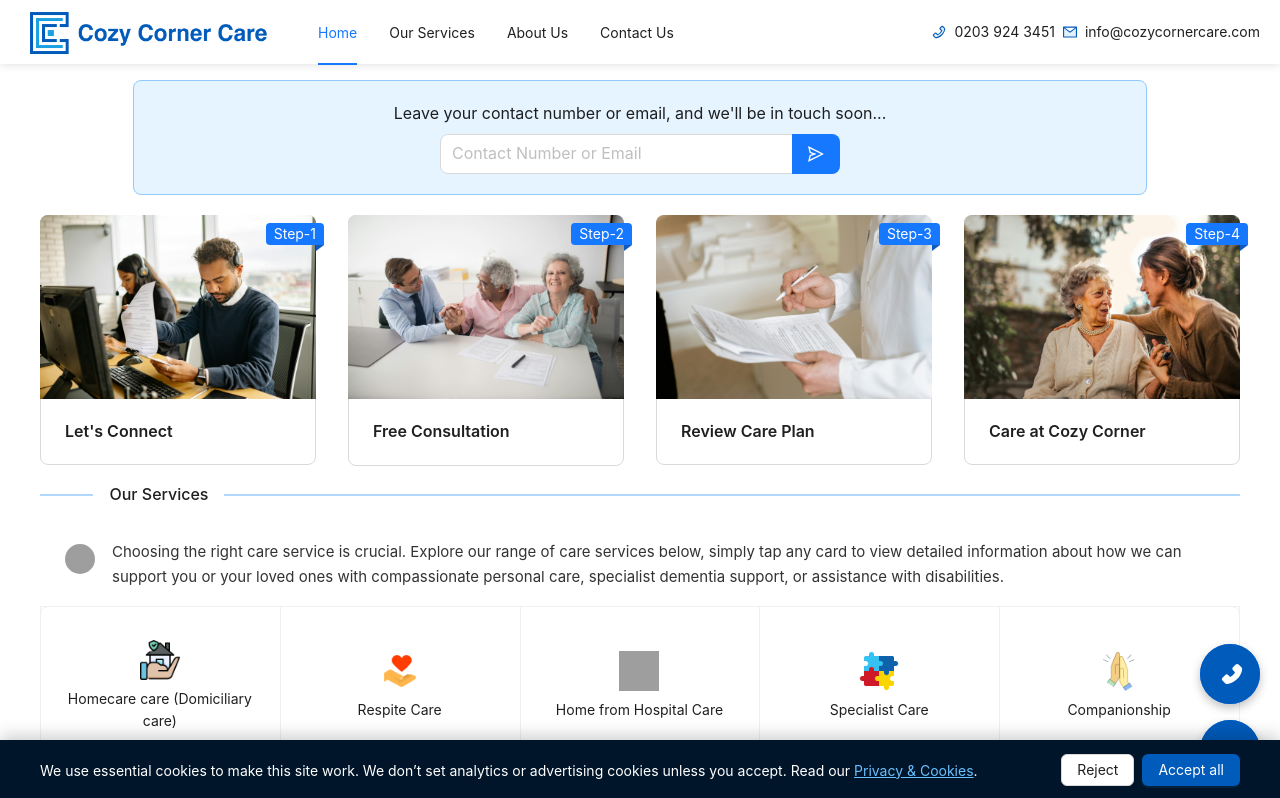
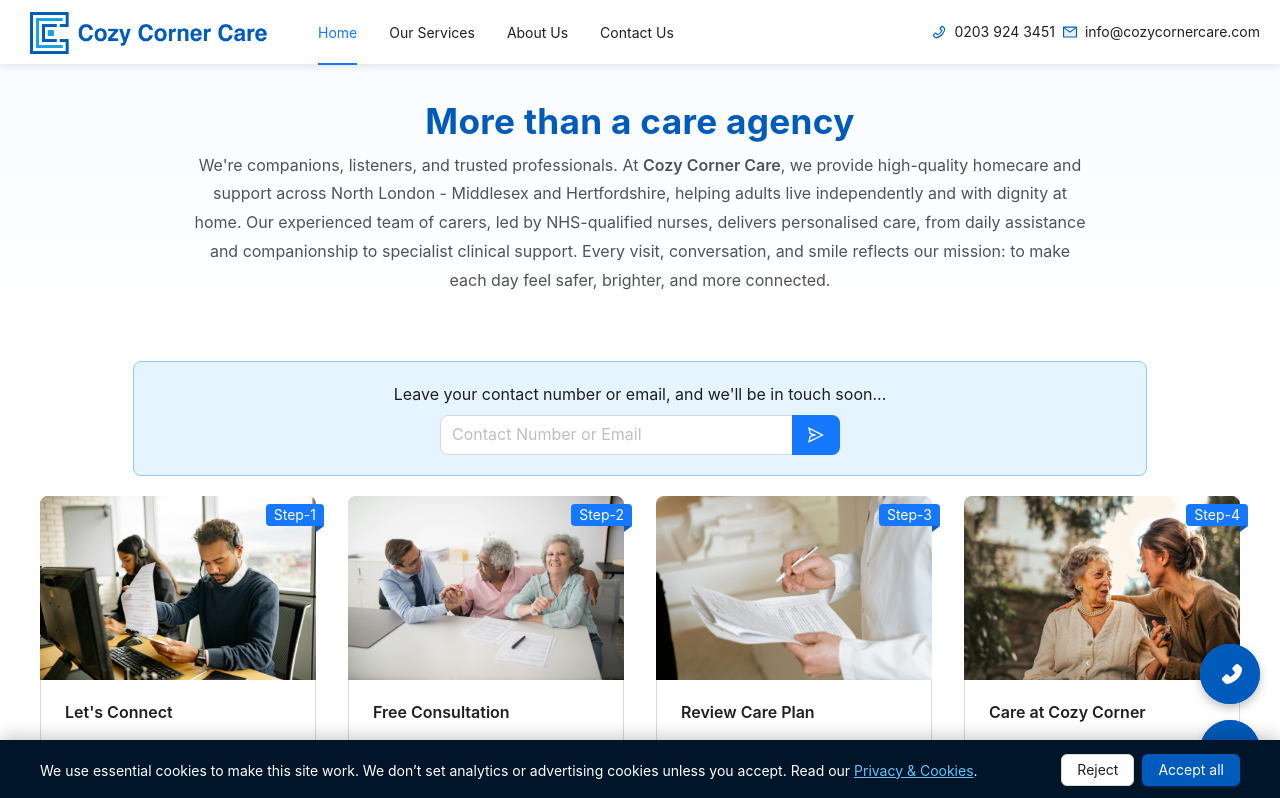
Before and after one commit to PyiHtun/ccc-v2, a React (Vite) app: page / in a window 1280 px wide. Shown: the top 798 px of the page. Built offline with nearby package versions, Linux system fonts and the light colour scheme; grey boxes are pictures that could not be loaded; what antd-style would draw is missing.

Commit message:
header text

```diff
--- a/src/App.css
+++ b/src/App.css
@@ -76,7 +76,65 @@
     width: 100%;
     background: #ffffff;
   }
+
+  .hero-wrap { padding: 40px 12px 24px; }
+  .hero-subtitle { font-size: 15px; }
+  .hero-cta { padding: 12px; }
 }
+
+
+/* Hero */
+.hero-wrap {
+  background: linear-gradient(180deg, #f8fbff 0%, #ffffff 100%);
+  padding-top: 40px;
+  padding-bottom: 30px;
+}
+
+.hero-inner {
+  max-width: 1100px;
+  margin: 0 auto;
+  text-align: center;
+}
+
+.hero-title {
+  margin-bottom: 8px !important;
+  font-weight: 700 !important;        /* slightly lighter */
+  color: #015BBB !important;          /* brand blue */
+  letter-spacing: 0.3px;
+  font-size: 2.2rem !important;       /* smaller, more balanced */
+  text-shadow: 0 1px 2px rgba(0, 0, 0, 0.05); /* subtle polish */
+}
+
+.hero-subtitle {
+  margin: 0 auto 24px;
+  max-width: 900px;
+  color: rgba(0,0,0,0.68) !important;
+  line-height: 1.8;
+  font-size: 16px;
+}
+
+.hero-cta {
+  margin: 18px auto 6px;
+  max-width: 760px;
+  background: #f0f7ff;
+  border: 1px solid #cfe4ff;
+  padding: 16px;
+  border-radius: 12px;
+  box-shadow: 0 6px 18px rgba(1, 91, 187, 0.08);
+}
+
+.hero-cta-title {
+  font-weight: 600;
+  color: #015BBB;
+  margin-bottom: 12px;
+}
+
+.hero-search .ant-input,
+.hero-search .ant-input-affix-wrapper,
+.hero-search .ant-input-search-button {
+  height: 44px; /* nice, touch-friendly */
+}
+
 
 .float-btn--brand .ant-float-btn-body {
   background-color: #015BBB !important;
--- a/src/App.jsx
+++ b/src/App.jsx
@@ -281,9 +281,37 @@ function enableAnalytics() {
 
       <Content className="content-container">
         {/* Carousel Section */}
-        <div>
+        {/* <div>
+            <Typography>
+              <Title>More than a care agency</Title>
+              <Paragraph>
+                We're companions, listeners, and trusted professionals.
+                At Cozy Corner Care, we provide high-quality homecare and support services across North London(Enfield, Barnet), helping adults live independently and with dignity in their own homes. Our experienced team of carers, led by NHS-qualified nurses, deliver personalised care from daily assistance and companionship to specialist clinical support.
+                We believe true care goes beyond routines — it's about understanding people, respecting individuality, and nurturing wellbeing. Every visit, conversation, and smile reflects our mission: to make every day feel safer, brighter, and more connected.
+              </Paragraph>
+
+            </Typography>
           <FloatButtonWrapper />
-        </div>
+        </div> */}
+        <section className="hero-wrap">
+  <div className="hero-inner">
+    <Typography>
+      <Title level={1} className="hero-title">
+        More than a care agency
+      </Title>
+
+      <Paragraph className="hero-subtitle">
+        We're companions, listeners, and trusted professionals. At <strong>Cozy Corner Care</strong>, we provide
+        high-quality homecare and support across North London - Middlesex and Hertfordshire, helping adults live
+        independently and with dignity at home. Our experienced team of carers, led by NHS-qualified nurses, delivers personalised care, from daily assistance
+        and companionship to specialist clinical support. Every visit, conversation, and smile reflects our mission:
+        to make each day feel safer, brighter, and more connected.
+      </Paragraph>
+    </Typography>
+   </div>
+  <FloatButtonWrapper />
+</section>
+
         {/* Search Section */}
         <Row justify="center" align="center">
           <Col span={19} style={{ textAlign: "center" }}>
```
Also changed, not shown: 6 other files (tests, documents, lock files or other folders).
